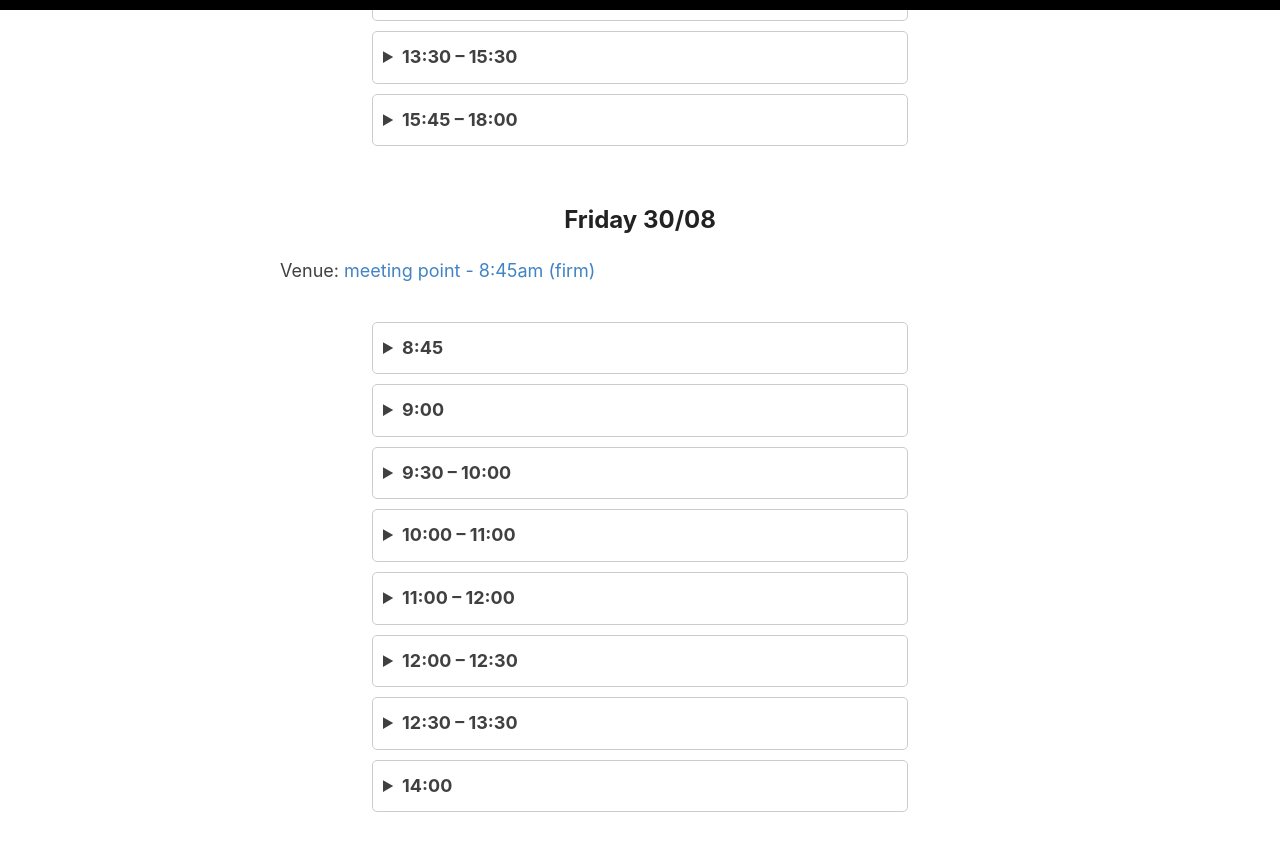
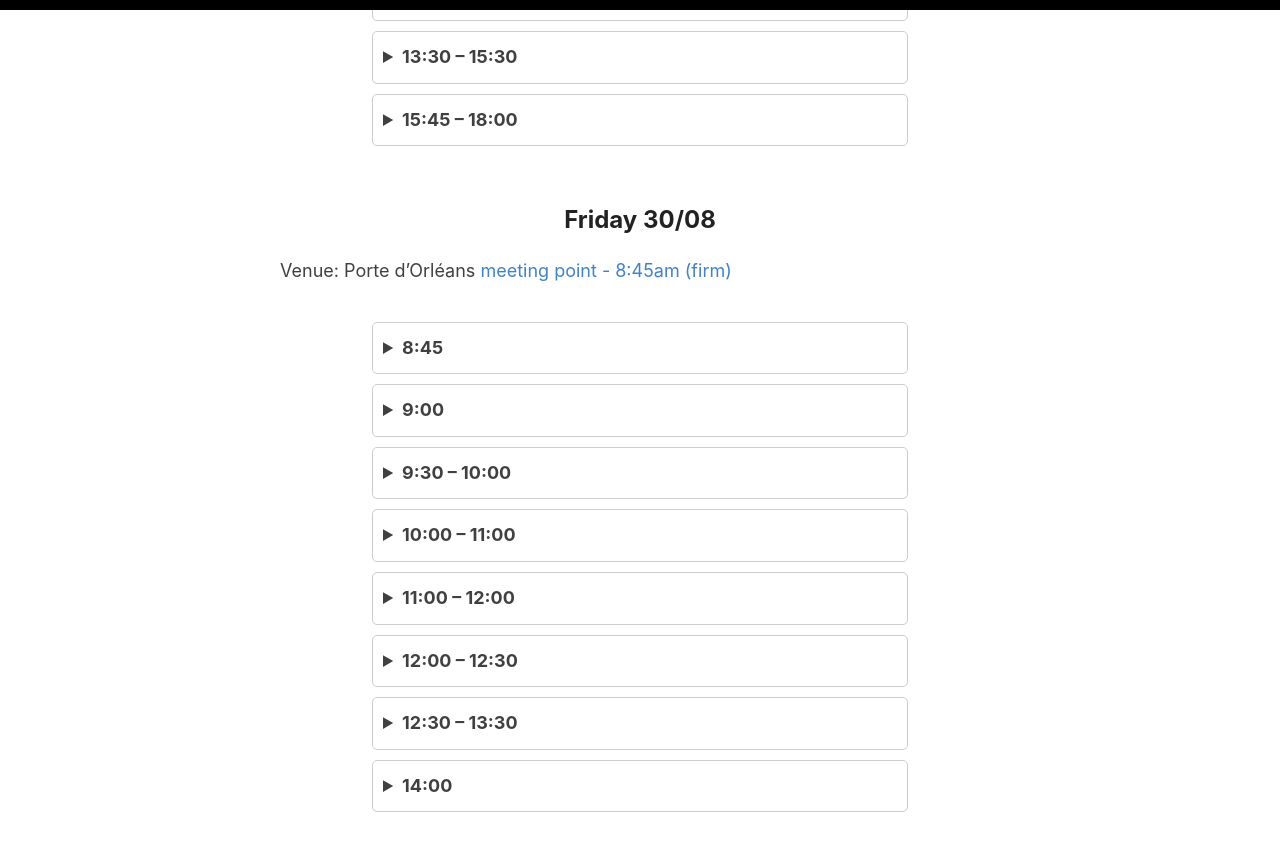
Before and after one commit to eds2024/eds2024.github.io, a Jekyll site: the page built from _pages/schedule.md, in a window 1280 px wide and 900 px high, scrolled down 3463 px. Shown: the top 851 px of the window. Built offline with Jekyll 4.4.1, drawn with Linux system fonts in a browser that asks for light colours.

Commit message:
Update schedule.md

```diff
--- a/_pages/schedule.md
+++ b/_pages/schedule.md
@@ -198,11 +198,11 @@
 
 
 <h2> Friday 30/08 </h2>
-Venue: <a href="https://www.google.com/maps/place/48°49'16.9%22N+2°19'31.2%22E/@48.821361,2.3240379,18z/data=!3m1!4b1!4m12!1m7!3m6!1s0x47e671ae9a95b665:0xb00801c705bad893!2sPorte+d'Orléans!8m2!3d48.822715!4d2.3259877!16s%2Fm%2F0j65h_n!3m3!8m2!3d48.821361!4d2.325328?entry=ttu&g_ep=EgoyMDI0MDgyMy4wIKXMDSoASAFQAw%3D%3D"> meeting point - 8:45am (firm) </a>
+Venue: Porte d'Orléans <a href="https://www.google.com/maps/place/48°49'16.9%22N+2°19'31.2%22E/@48.821361,2.3240379,18z/data=!3m1!4b1!4m12!1m7!3m6!1s0x47e671ae9a95b665:0xb00801c705bad893!2sPorte+d'Orléans!8m2!3d48.822715!4d2.3259877!16s%2Fm%2F0j65h_n!3m3!8m2!3d48.821361!4d2.325328?entry=ttu&g_ep=EgoyMDI0MDgyMy4wIKXMDSoASAFQAw%3D%3D"> meeting point - 8:45am (firm) </a>
 <div class="faq-section">
 <details class="faq-item">
     <summary>8:45</summary>
-    <p>Meeting point at <a href="https://www.google.com/maps/place/Porte+d'Orl%C3%A9ans/@48.822715,2.3259877,17z/data=!3m1!4b1!4m6!3m5!1s0x47e671ae9a95b665:0xb00801c705bad893!8m2!3d48.822715!4d2.3259877!16s%2Fm%2F0j65h_n?entry=ttu&g_ep=EgoyMDI0MDgyMS4wIKXMDSoASAFQAw%3D%3D">Porte d’Orléans </a> (look for Ekhine and Julien!)</p>
+    <p>Meeting point at <a href="https://www.google.com/maps/place/48°49'16.9%22N+2°19'31.2%22E/@48.821361,2.3240379,18z/data=!3m1!4b1!4m12!1m7!3m6!1s0x47e671ae9a95b665:0xb00801c705bad893!2sPorte+d'Orléans!8m2!3d48.822715!4d2.3259877!16s%2Fm%2F0j65h_n!3m3!8m2!3d48.821361!4d2.325328?entry=ttu&g_ep=EgoyMDI0MDgyMy4wIKXMDSoASAFQAw%3D%3D">Porte d’Orléans </a> (look for Ekhine and Julien!)</p>
 </details>
 
 <details class="faq-item">
```
